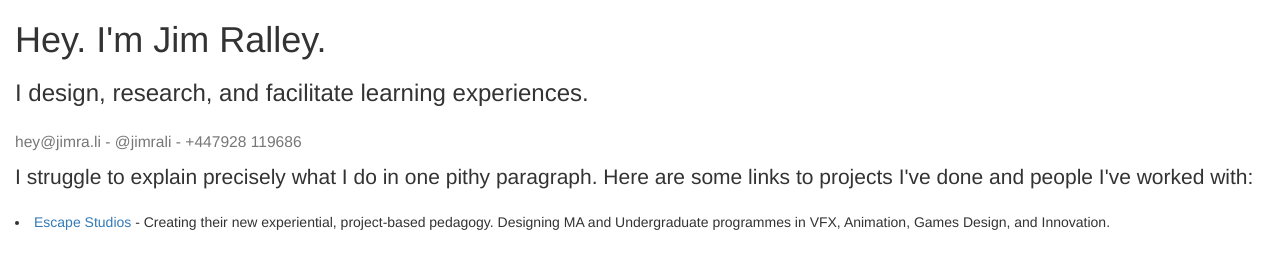
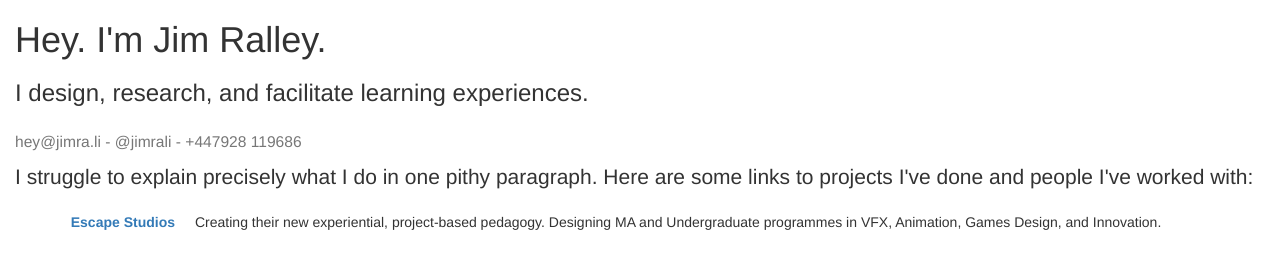
Before and after one commit to jimrali/jimrali-basic, a plain HTML site: page index.html in a window 1280 px wide. Drawn offline with nearby package versions, Linux system fonts and the light colour scheme.

Commit message:
Update index.html

```diff
--- a/index.html
+++ b/index.html
@@ -13,7 +13,10 @@
       <h3>I design, research, and facilitate learning experiences.</h3>
       <h3><small>hey@jimra.li - @jimrali - +447928 119686</small></h3>
       <p class="lead">I struggle to explain precisely what I do in one pithy paragraph. Here are some links to projects I've done and people I've worked with:</p>
-      <p><li><a href="http://www.escapestudios.com/">Escape Studios</a> - Creating their new experiential, project-based pedagogy. Designing MA and Undergraduate programmes in VFX, Animation, Games Design, and Innovation.</li></p>
+      <dl class="dl-horizontal">
+  <dt><a href="http://www.escapestudios.com/">Escape Studios</a></dt>
+  <dd>Creating their new experiential, project-based pedagogy. Designing MA and Undergraduate programmes in VFX, Animation, Games Design, and Innovation.</dd>
+</dl>
     </div>
 
     <script src="https://ajax.googleapis.com/ajax/libs/jquery/1.11.1/jquery.min.js"></script>
```
